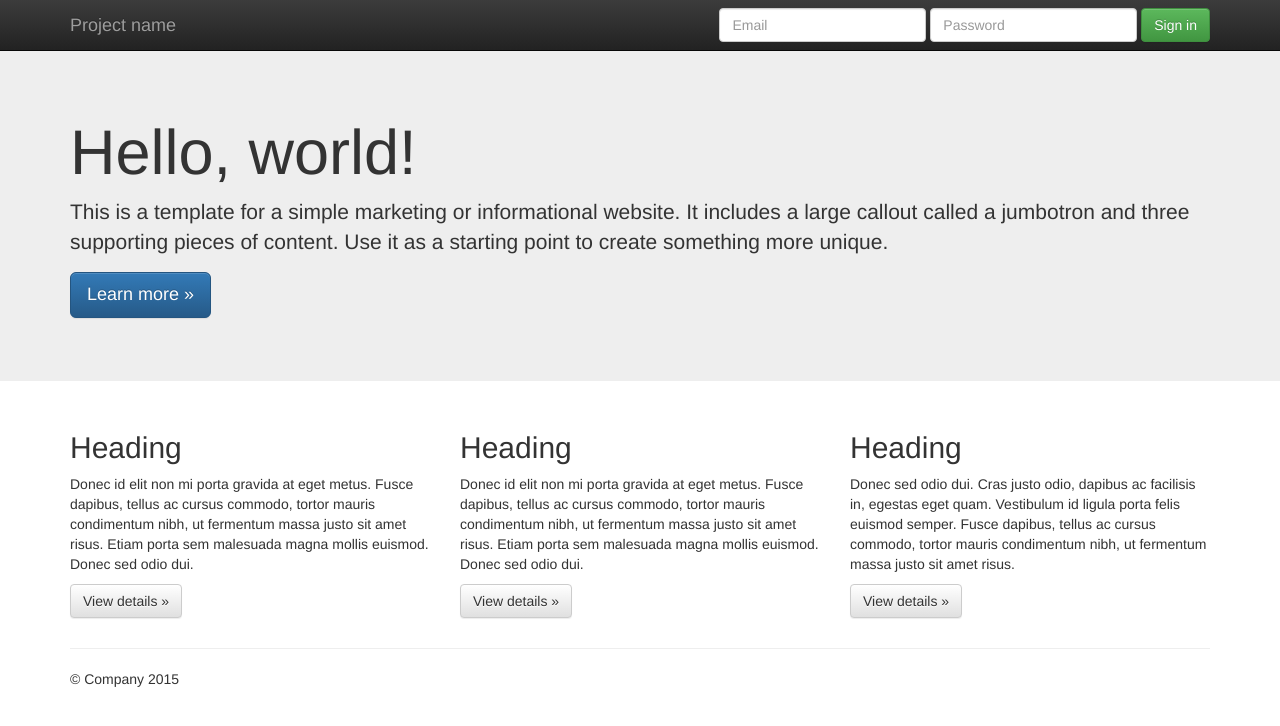
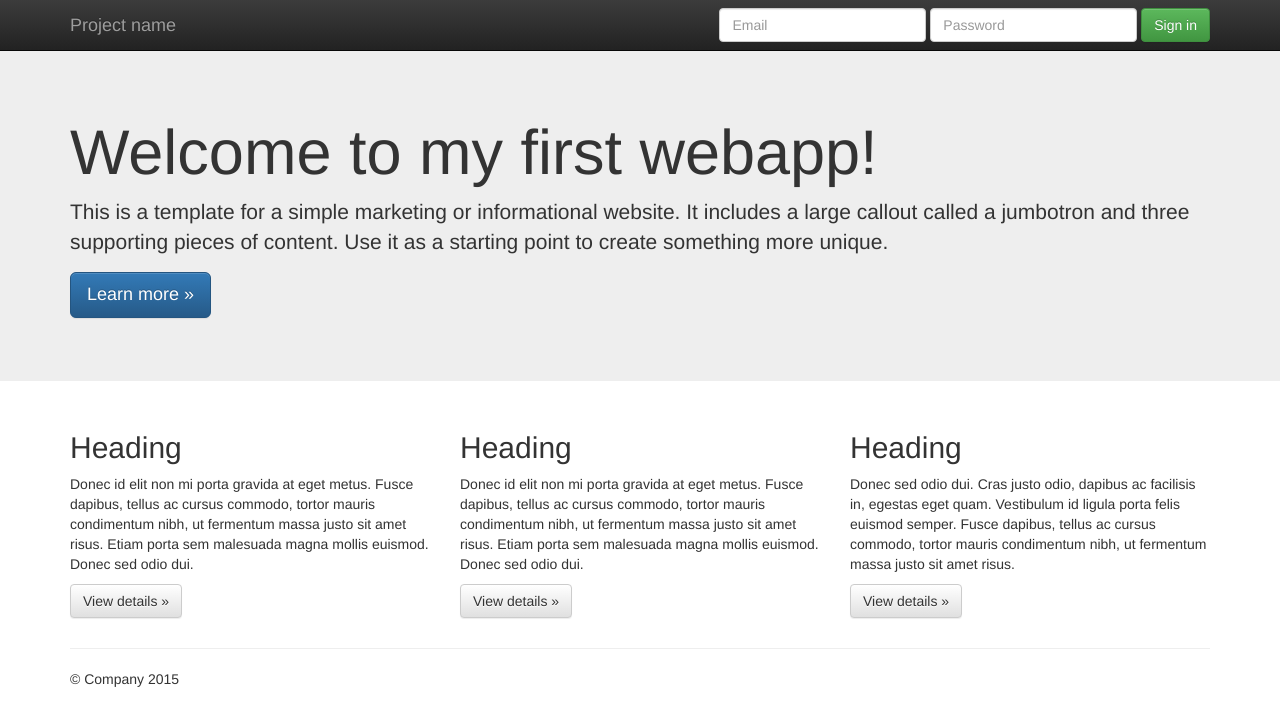
Before and after one commit to chantaleA/Webapp01, a plain HTML site: page index.html in a window 1280 px wide. Drawn offline with nearby package versions, Linux system fonts and the light colour scheme.

Commit message:
updated Helloworld Title

```diff
--- a/index.html
+++ b/index.html
@@ -55,7 +55,7 @@
     <!-- Main jumbotron for a primary marketing message or call to action -->
     <div class="jumbotron">
       <div class="container">
-        <h1>Hello, world!</h1>
+        <h1>Welcome to my first webapp!</h1>
         <p>This is a template for a simple marketing or informational website. It includes a large callout called a jumbotron and three supporting pieces of content. Use it as a starting point to create something more unique.</p>
         <p><a class="btn btn-primary btn-lg" href="#" role="button">Learn more &raquo;</a></p>
       </div>
```
